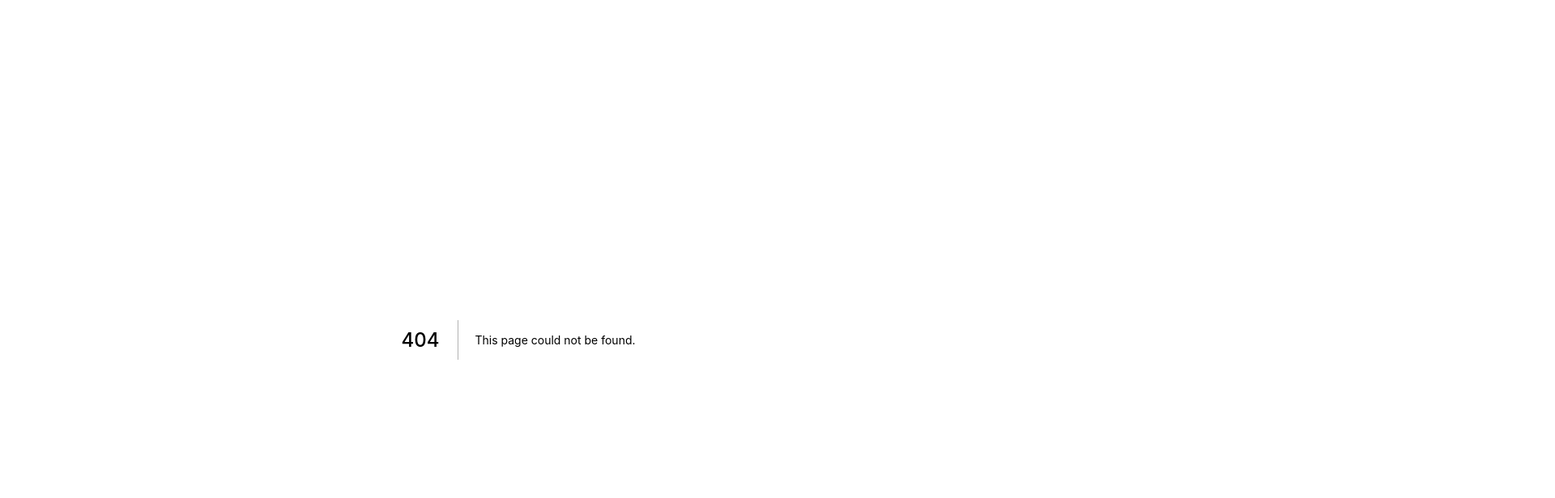
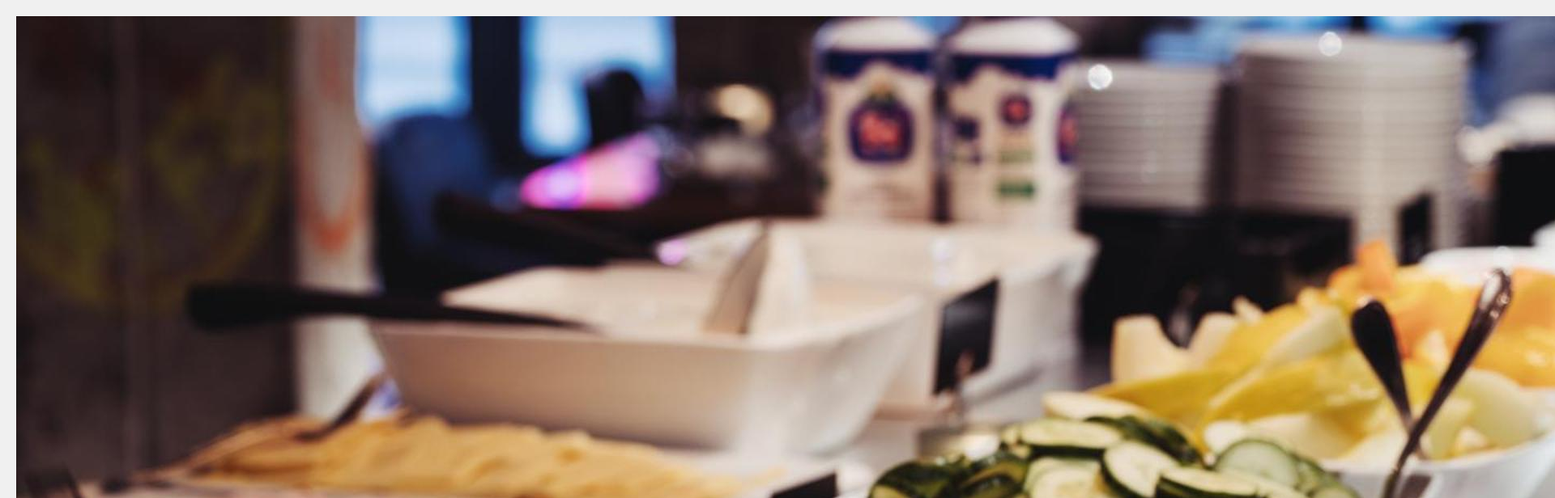
Before and after one commit to happo/happo-cypress, a Next.js app: page /big-canvas in a window 1280 px wide. Before the commit this address had no page. Shown: the top 616 px of the page at 81% size, 1920 px wide, since content can reach past the window. Built offline with nearby package versions, Linux system fonts and the light colour scheme.

Commit message:
Add example of a big canvas
We're seeing the happoRegisterBase64Image task time out for an
account. Their canvases are quite big, so I suspect there's a oom issue
of some sort here. Going to add a large canvas to our test suite to see
if it causes CI to fail the same way for us.

```diff
--- /dev/null
+++ b/pages/big-canvas.js
@@ -0,0 +1,26 @@
+import { useEffect, useRef, useState } from 'react';
+
+export default function BigCanvasPage() {
+  const ref = useRef();
+  const [loaded, setLoaded] = useState(false);
+  useEffect(() => {
+    const ctx = ref.current.getContext('2d');
+    const img = new Image();
+    img.onload = () => {
+      ctx.drawImage(img, 0, 0);
+      setLoaded(true);
+    };
+    img.src = '/storyhotel-breakfast.jpg';
+  });
+
+  return (
+    <div>
+      <canvas
+        className={loaded ? 'canvas-loaded' : ''}
+        ref={ref}
+        width="2000"
+        height="1333"
+      />
+    </div>
+  );
+}
```
Also changed, not shown: 1 other file (tests, documents, lock files or other folders).
